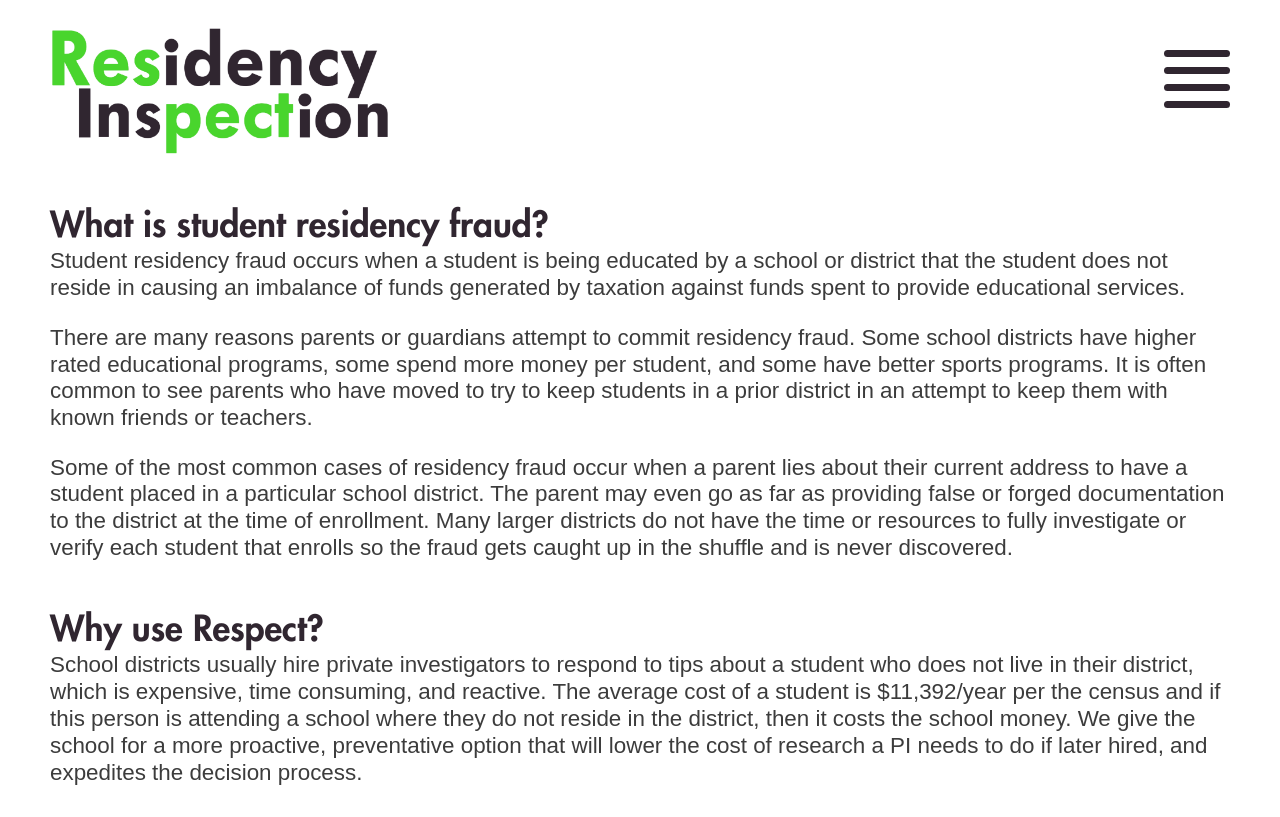
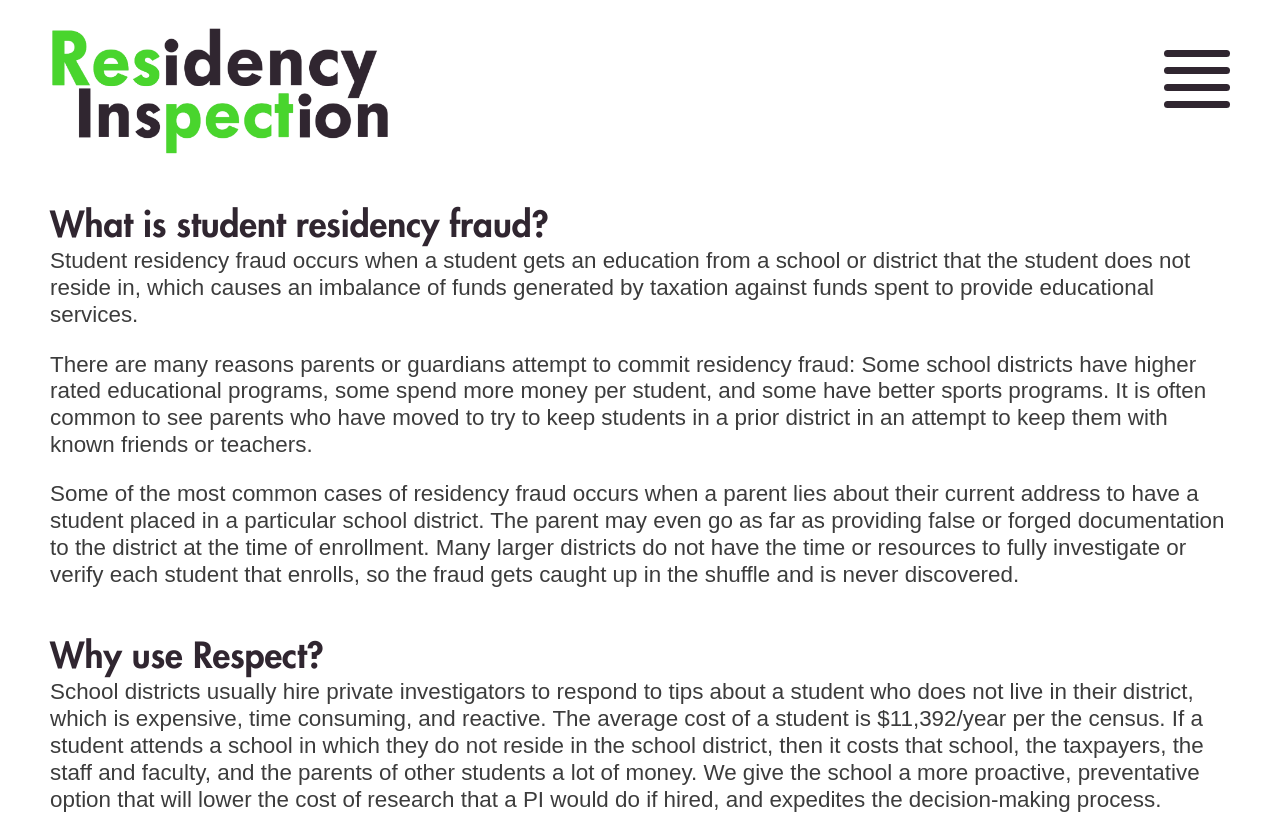
Before and after one commit to HistoryInvestigator/VIP-COLLAB.github.io, a plain HTML site: page schools.html in a window 1280 px wide. Shown: the top 817 px of the page. Drawn offline with Linux system fonts and the light colour scheme; files whose address does not match are found by name.

Commit message:
Update schools.html

```diff
--- a/schools.html
+++ b/schools.html
@@ -37,13 +37,13 @@
 <div id="content" class="expansive">
 
 <h>What is student residency fraud?</h>
-<p>Student residency fraud occurs when a student is being educated by a school or district that the student does not reside in causing an imbalance of funds generated by taxation against funds spent to provide educational services.</p>
-<p>There are many reasons parents or guardians attempt to commit residency fraud. Some school districts have higher rated educational programs, some spend more money per student, and some have better sports programs. It is often common to see parents who have moved to try to keep students in a prior district in an attempt to keep them with known friends or teachers.</p>
-<p>Some of the most common cases of residency fraud occur when a parent lies about their current address to have a student placed in a particular school district. The parent may even go as far as providing false or forged documentation to the district at the time of enrollment. Many larger districts do not have the time or resources to fully investigate or verify each student that enrolls so the fraud gets caught up in the shuffle and is never discovered.</p>
+<p>Student residency fraud occurs when a student gets an education from a school or district that the student does not reside in, which causes an imbalance of funds generated by taxation against funds spent to provide educational services.</p>
+<p>There are many reasons parents or guardians attempt to commit residency fraud: Some school districts have higher rated educational programs, some spend more money per student, and some have better sports programs. It is often common to see parents who have moved to try to keep students in a prior district in an attempt to keep them with known friends or teachers.</p>
+<p>Some of the most common cases of residency fraud occurs when a parent lies about their current address to have a student placed in a particular school district. The parent may even go as far as providing false or forged documentation to the district at the time of enrollment. Many larger districts do not have the time or resources to fully investigate or verify each student that enrolls, so the fraud gets caught up in the shuffle and is never discovered.</p>
 
 <h>Why use Respect?</h>
-<p>School districts usually hire private investigators to respond to tips about a student who does not live in their district, which is expensive, time consuming, and reactive. The average cost of a student is $11,392/year per the census and if this person is attending a school where they do not reside in the district, then it costs the school money.
-We give the school for a more proactive, preventative option that will lower the cost of research a PI needs to do if later hired, and expedites the decision process.</p>
+<p>School districts usually hire private investigators to respond to tips about a student who does not live in their district, which is expensive, time consuming, and reactive. The average cost of a student is $11,392/year per the census. If a student attends a school in which they do not reside in the school district, then it costs that school, the taxpayers, the staff and faculty, and the parents of other students a lot of money.
+We give the school a more proactive, preventative option that will lower the cost of research that a PI would do if hired, and expedites the decision-making process.</p>
 
 <div id="footer">
 &copy; 2021
```
